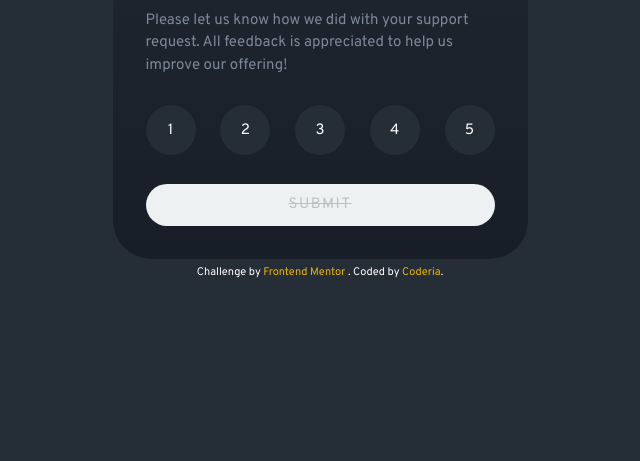
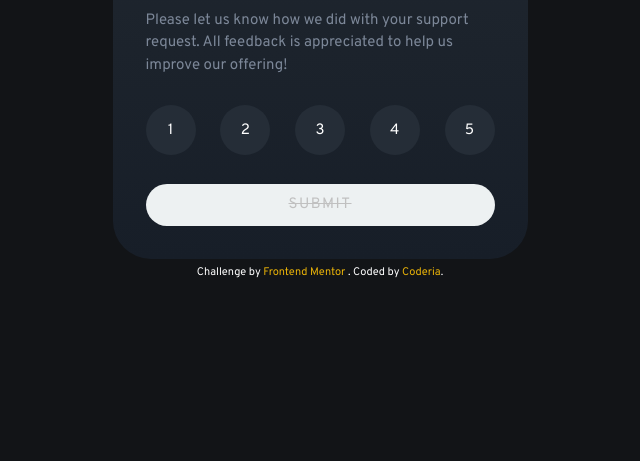
Before and after one commit to tiago-coderia/interactiveratingcomponent-fronendmentor, a website: page index.html in a window 1280 px wide. Shown: the part 339-800 px from the top of the page, without its empty margins (320-960 px from the left). Drawn offline with Linux system fonts and the light colour scheme.

Commit message:
Ajustado Cor

```diff
--- a/index.html
+++ b/index.html
@@ -19,7 +19,7 @@
   <script src="scripts/script.js" defer></script>
 </head>
 
-<body class="h-screen flex justify-center items-center flex-col bg-DarkBlue">
+<body class="h-screen flex justify-center items-center flex-col bg-VeryDarkBlue">
   <main>
     <!-- Rating state start -->
     <div
```
Also changed, not shown: dist/output.css.
